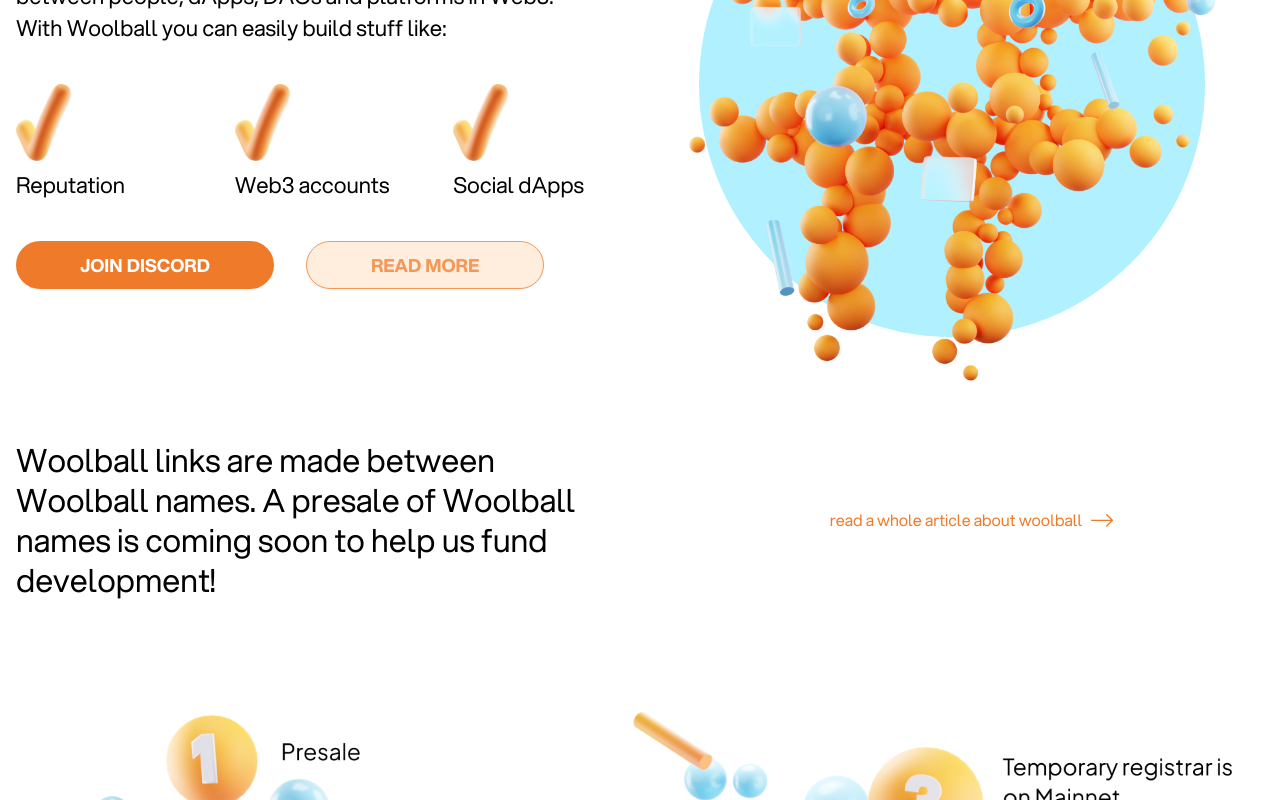
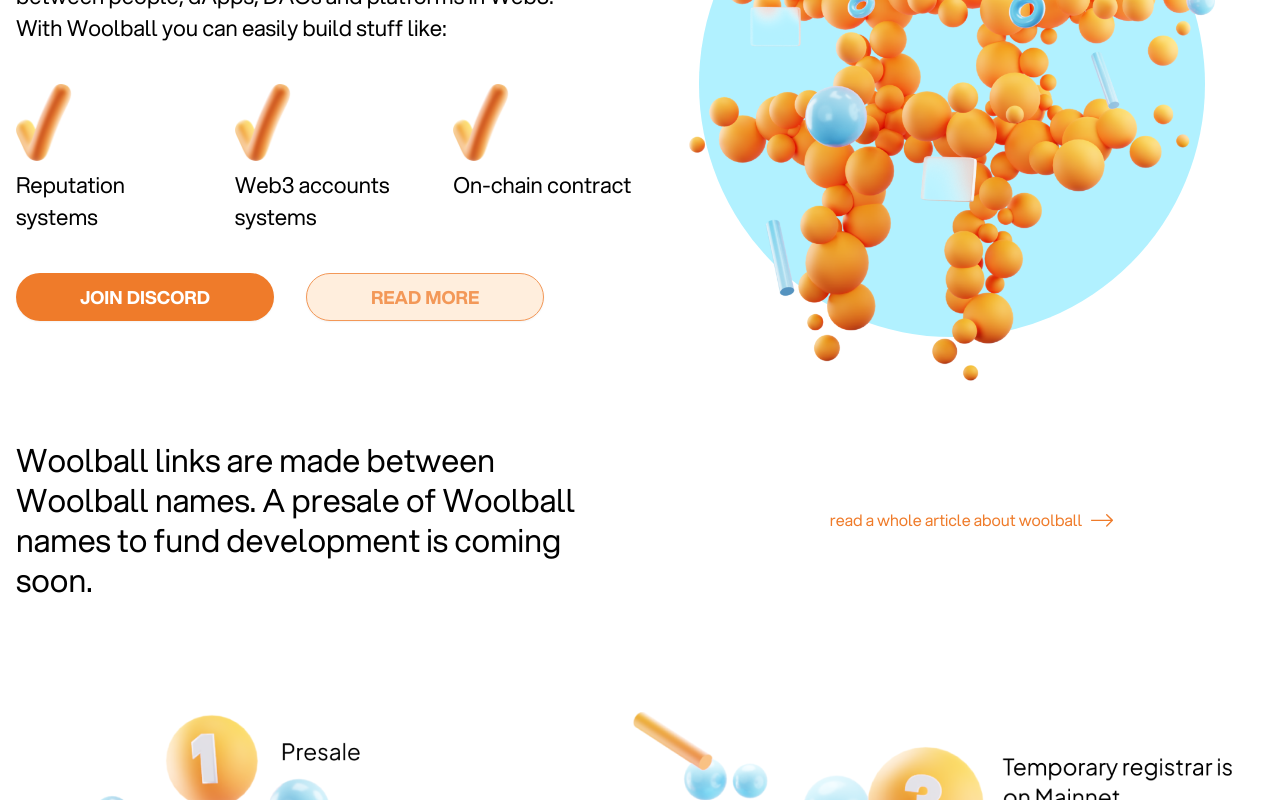
Before and after one commit to woolballer/woolball-app, a Next.js app: page / in a window 1280 px wide. Shown: the part 446-1246 px from the top of the page. Built offline with nearby package versions, Linux system fonts and the light colour scheme.

Commit message:
edit text

```diff
--- a/components/constants/header.tsx
+++ b/components/constants/header.tsx
@@ -3,4 +3,4 @@
   'Woolball is global link systems that creates connections between people, dApps, DAOs and platforms in Web3.'
 
 export const HEADER_IMAGE: string =
-  'https://woolball.xyz/images/screenshot.jpg?v=2'
+  'https://woolball.xyz/images/screenshot.jpg?v=3'
--- a/pages/index.tsx
+++ b/pages/index.tsx
@@ -69,9 +69,9 @@
             fontWeight={'400'}
             verticalAlign={'middle'}
           >
-            <UseCase>Reputation</UseCase>
-            <UseCase>Web3 accounts</UseCase>
-            <UseCase>Social dApps</UseCase>
+            <UseCase>Reputation systems</UseCase>
+            <UseCase>Web3 accounts systems</UseCase>
+            <UseCase>On-chain contract</UseCase>
           </SimpleGrid>
           <ActionButtons />
         </Stack>
@@ -97,7 +97,7 @@
             lineHeight={{ base: '32px', md: '40px', lg: '40px' }}
           >
             Woolball links are made between Woolball names.
-            A presale of Woolball names is coming soon to help us fund development!
+            A presale of Woolball names to fund development is coming soon.
           </Text>
         </Flex>
         <Flex w={'100%'} align={'center'} flex={1} justify={'center'}>
```
Also changed, not shown: pages/what-is-woolball.tsx (+5 -6 lines), public/images/screenshot.jpg.
